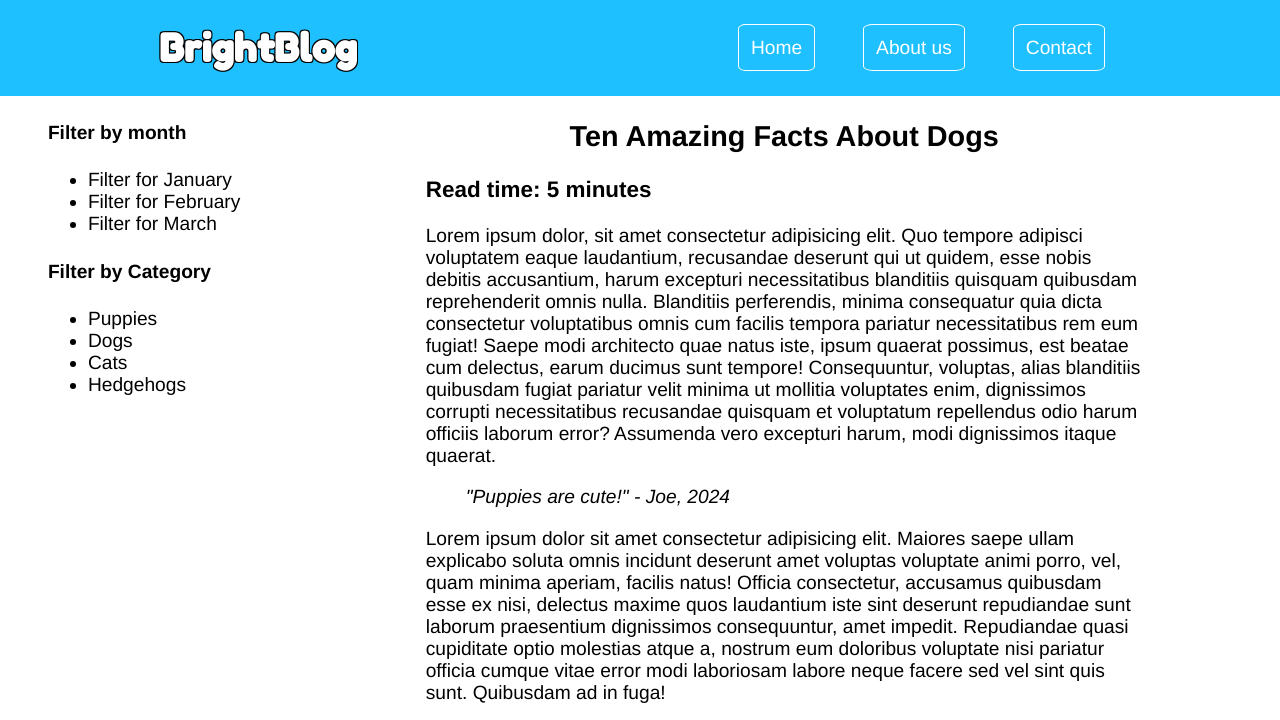
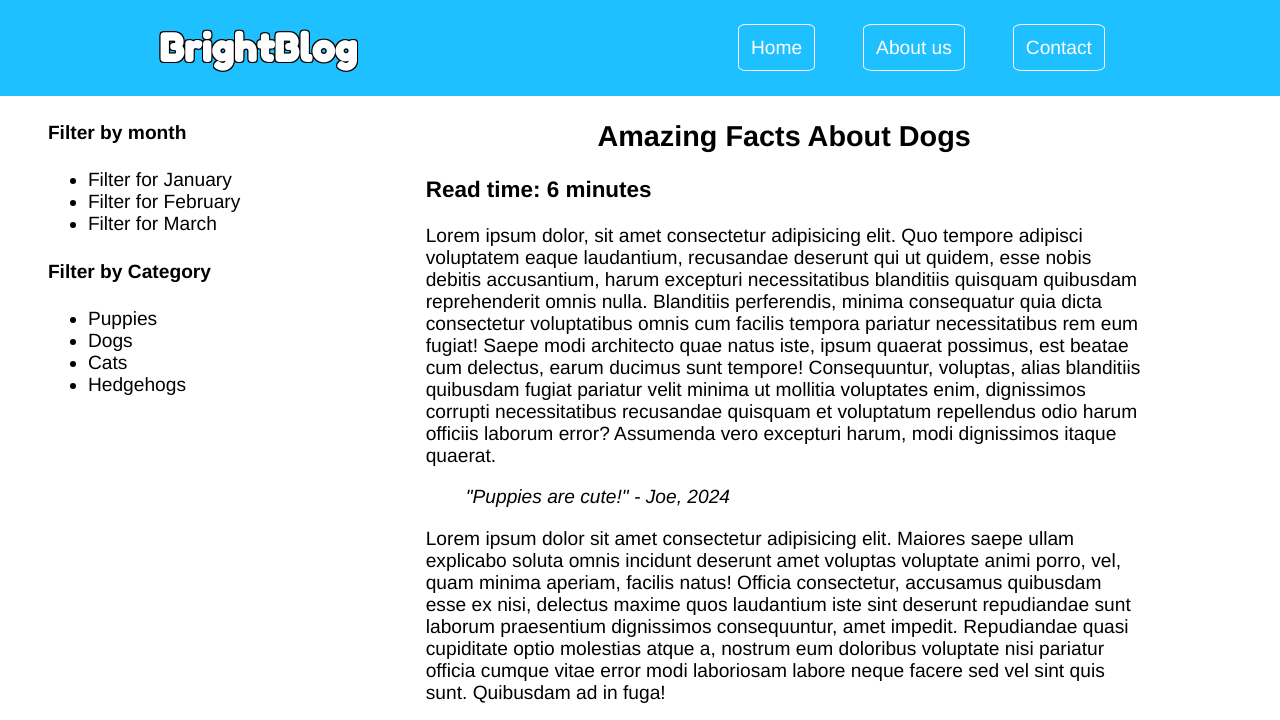
Before and after one commit to osayuki1/osayuki1.github.io, a plain HTML site: page index.html in a window 1280 px wide. Shown: the top 720 px of the page. Drawn offline with Linux system fonts and the light colour scheme; no server answers.

Commit message:
Update index.html

```diff
--- a/index.html
+++ b/index.html
@@ -56,8 +56,8 @@
           <header>
             <!-- Article's header goes here -->
             <hgroup>
-              <h2>Ten Amazing Facts About Dogs</h2>
-              <h3>Read time: 5 minutes</h3>
+              <h2>Amazing Facts About Dogs</h2>
+              <h3>Read time: 6 minutes</h3>
             </hgroup>
           </header>
           <main>
```
